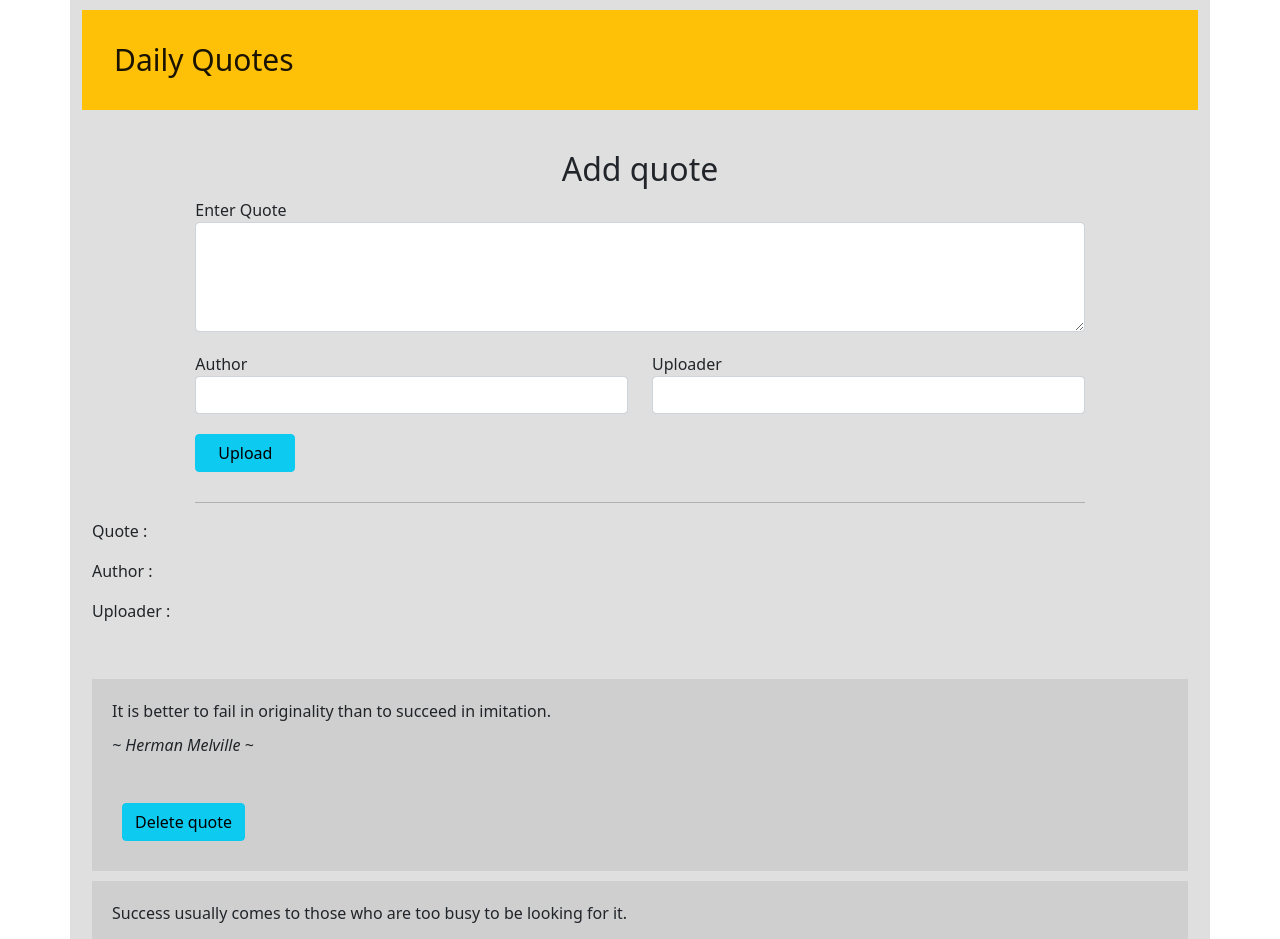
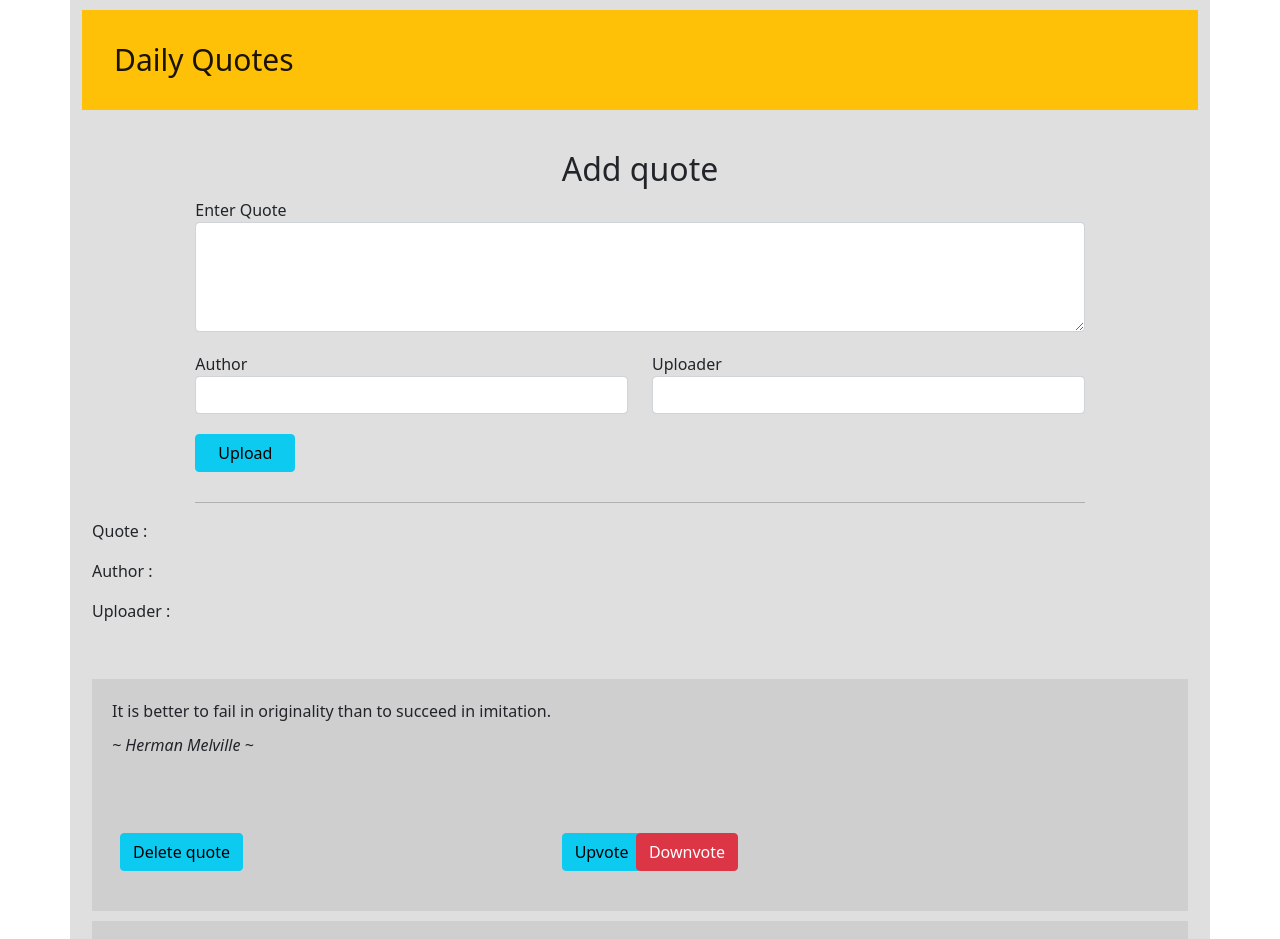
Before and after one commit to changawa-antony/quotes-app, an Angular app: page / in a window 1280 px wide. Shown: the top 939 px of the page. Built offline with nearby package versions, Linux system fonts and the light colour scheme.

Commit message:
Added new element

```diff
--- a/package.json
+++ b/package.json
@@ -19,7 +19,11 @@
     "@angular/platform-browser": "~11.2.13",
     "@angular/platform-browser-dynamic": "~11.2.13",
     "@angular/router": "~11.2.13",
+    "@fortawesome/fontawesome-svg-core": "^1.2.35",
+    "@fortawesome/free-solid-svg-icons": "^5.15.3",
+    "angular-font-awesome": "^3.1.2",
     "bootstrap": "^5.0.1",
+    "font-awesome": "^4.7.0",
     "rxjs": "~6.6.0",
     "tslib": "^2.0.0",
     "zone.js": "~0.11.3"
--- a/src/app/app.module.ts
+++ b/src/app/app.module.ts
@@ -11,7 +11,6 @@ import { ButtonComponent } from './components/button/button.component';
 import { VotesComponent } from './components/votes/votes.component';
 import { FormComponent } from './components/form/form.component';
 import { SubmitButtonComponent } from './components/submit-button/submit-button.component';
-
 
 
 @NgModule({
@@ -29,7 +28,7 @@ import { SubmitButtonComponent } from './components/submit-button/submit-button.
   imports: [
     BrowserModule,
     AppRoutingModule,
-    FormsModule
+    FormsModule,
   ],
   providers: [],
   bootstrap: [AppComponent]
--- a/src/app/components/form/form.component.ts
+++ b/src/app/components/form/form.component.ts
@@ -13,6 +13,7 @@ export class FormComponent implements OnInit {
   public quote!: string;
   public author!: string;
   public uploader! : string;
+  public votes! : number;
 
 
  submitQuote (){
--- a/src/app/components/quote/quote.component.html
+++ b/src/app/components/quote/quote.component.html
@@ -7,8 +7,15 @@
             {{quote.quote}}
         <app-quote-description [quote]='quote'></app-quote-description>
 
-        <div>
-            <button type="button" class="btn btn-info" (click)="removeItem(quote)">Delete quote</button>
+        <div class="row">
+            <div class="col-5">
+                <button type="button" class="btn btn-info" (click)="removeItem(quote)">Delete quote</button>
+            </div>
+
+            <div class="col-5">
+                <app-votes></app-votes>
+            </div>
+
         </div>
         </li>
     </ul>
--- a/src/app/components/quote/quote.component.ts
+++ b/src/app/components/quote/quote.component.ts
@@ -21,7 +21,6 @@ export class QuoteComponent implements OnInit {
   removeItem(quote: Quote){
     const index: number = this.quotes.indexOf(quote);
     this.quotes.splice(index, 1);
-    console.log(index)
   }
 
   constructor() { }
--- a/src/app/components/votes/votes.component.html
+++ b/src/app/components/votes/votes.component.html
@@ -1 +1,10 @@
-<p>votes works!</p>
+
+<div class="row">
+    <div class="col-2">
+        <button type="button" class="btn btn-info">Upvote</button>
+    </div>
+
+    <div class="col-2">
+        <button type="button" class="btn btn-danger">Downvote</button>
+    </div>
+</div>
--- a/src/app/components/votes/votes.component.ts
+++ b/src/app/components/votes/votes.component.ts
@@ -1,4 +1,5 @@
 import { Component, OnInit } from '@angular/core';
+import { Quote } from "../quote";
 
 @Component({
   selector: 'app-votes',
```
Also changed, not shown: 1 other file (tests, documents, lock files or other folders).
